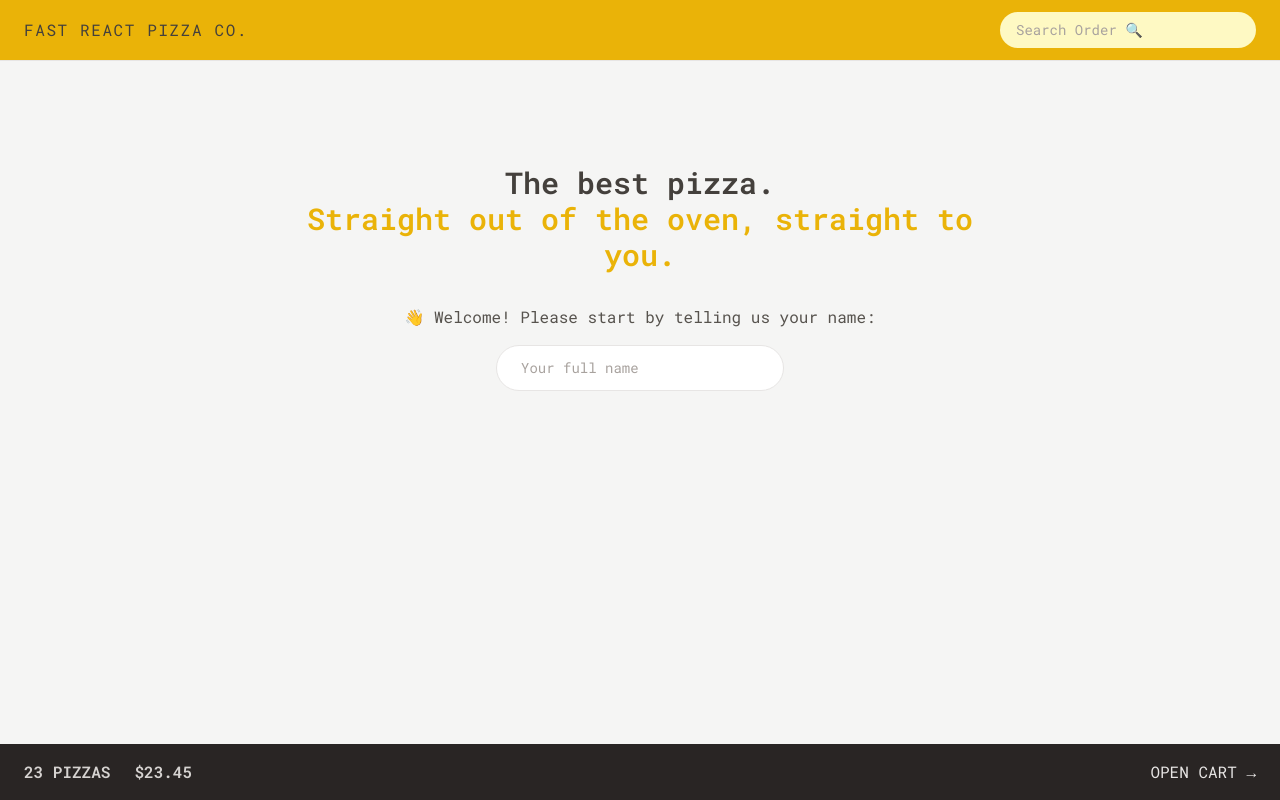
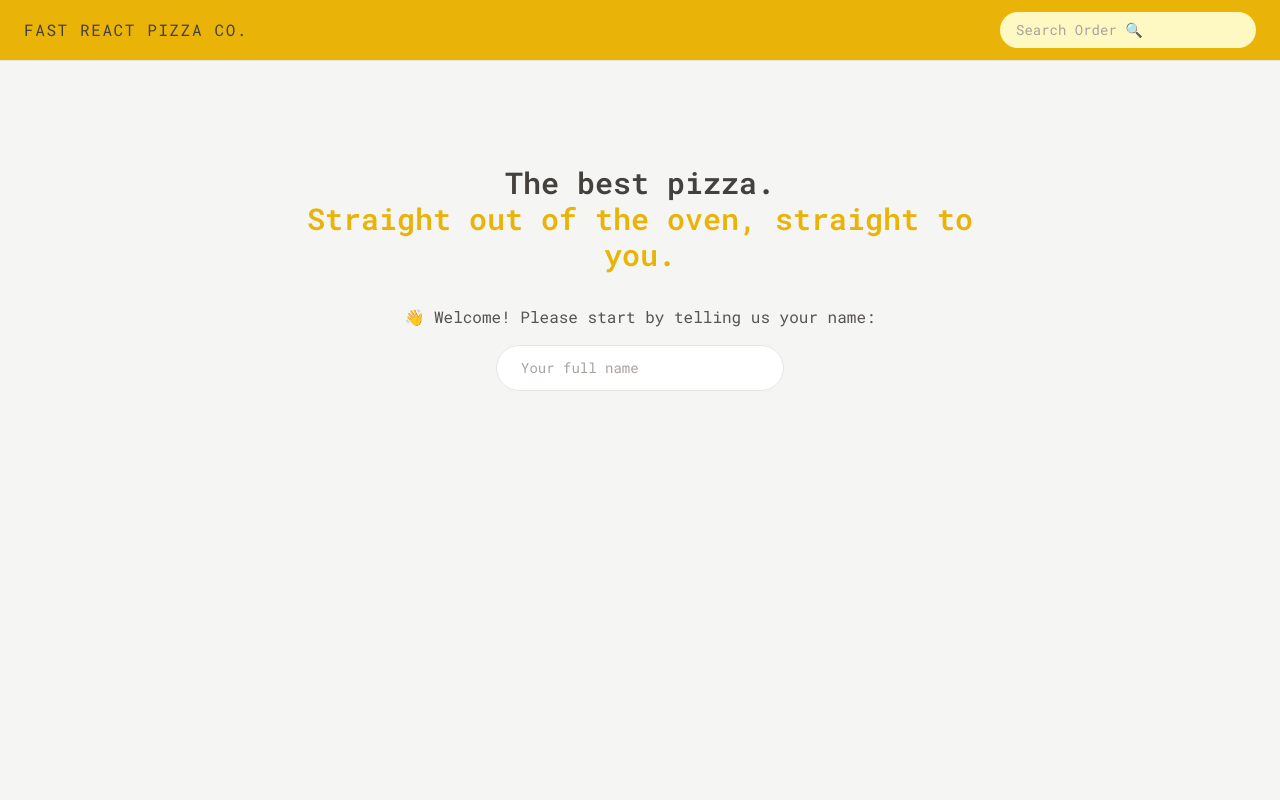
Before and after one commit to akmalzidani/fast-react-pizza, a React (Vite) app: page / in a window 1280 px wide. Built offline with nearby package versions, Linux system fonts and the light colour scheme.

Commit message:
feat: update CartOverview component to display total quantity and price from Redux state

```diff
--- a/src/features/cart/CartOverview.jsx
+++ b/src/features/cart/CartOverview.jsx
@@ -1,11 +1,19 @@
+import { useSelector } from "react-redux";
 import { Link } from "react-router-dom";
+import { getTotalCartPrice, getTotalCartQuantity } from "./cartSlice";
+import { formatCurrency } from "../../utils/helpers";
 
 function CartOverview() {
+  const totalCartQuantity = useSelector(getTotalCartQuantity);
+  const totalCartPrice = useSelector(getTotalCartPrice);
+
+  if (!totalCartQuantity) return null;
+
   return (
-    <div className="p-4 px-4 py-4 text-sm uppercase bg-stone-800 md:text-base text-stone-200 sm:px-6 flex items-center justify-between">
+    <div className="flex items-center justify-between p-4 px-4 py-4 text-sm uppercase bg-stone-800 md:text-base text-stone-200 sm:px-6">
       <p className="space-x-4 font-semibold sm:space-x-6 text-stone-300">
-        <span>23 pizzas</span>
-        <span>$23.45</span>
+        <span>{totalCartQuantity} pizzas</span>
+        <span>{formatCurrency(totalCartPrice)}</span>
       </p>
       <Link to="/cart">Open cart &rarr;</Link>
     </div>
--- a/src/features/cart/cartSlice.js
+++ b/src/features/cart/cartSlice.js
@@ -32,3 +32,9 @@ const cartSlice = createSlice({
 
 export const { addItem, deleteItem, clearCart } = cartSlice.actions;
 export default cartSlice.reducer;
+
+export const getTotalCartQuantity = (state) =>
+  state.cart.cart.reduce((sum, item) => sum + item.quantity, 0);
+
+export const getTotalCartPrice = (state) =>
+  state.cart.cart.reduce((sum, item) => sum + item.totalPrice, 0);
```
